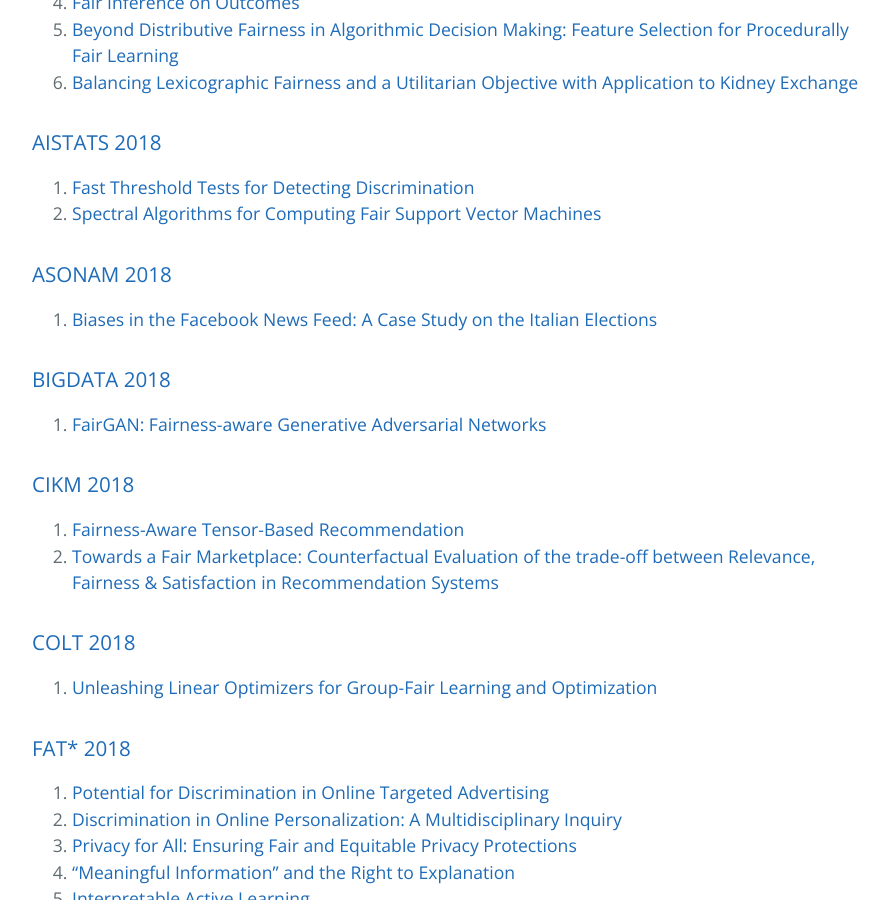
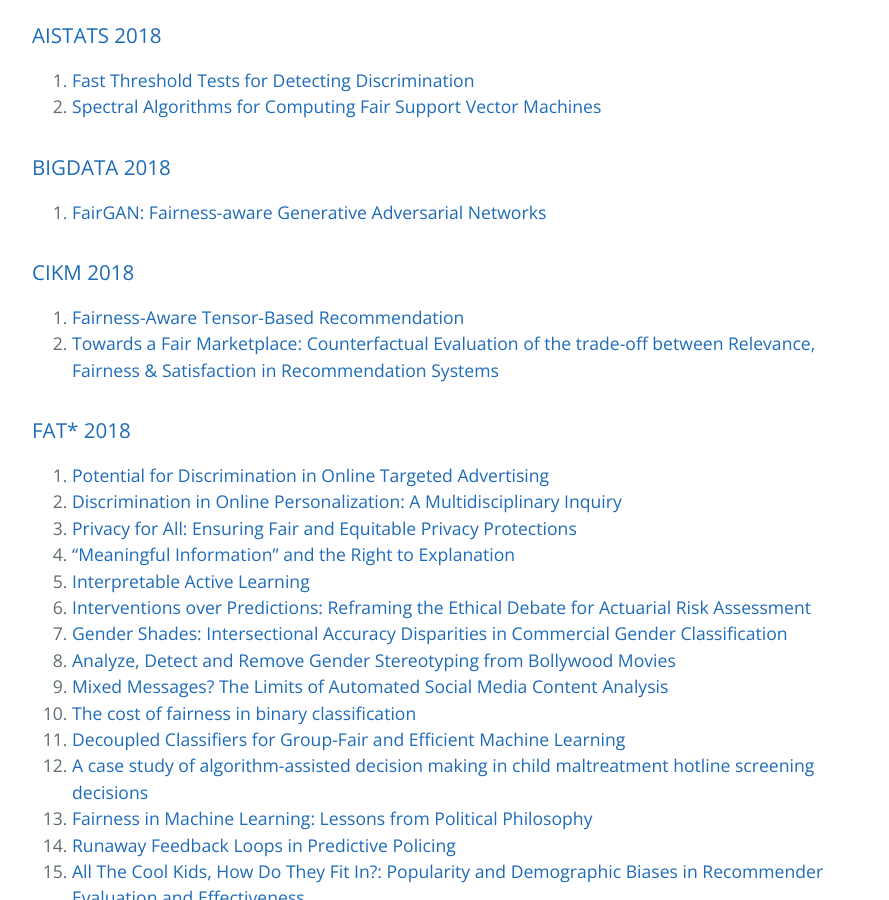
Before and after one commit to minakhan01/FairAI, a Jekyll site: the page built from conference.md, in a window 1280 px wide and 900 px high, scrolled down 4664 px. Shown: the whole window, without its empty margins (192-1081 px from the left). Built offline with Jekyll 4.4.1, drawn with Linux system fonts in a browser that asks for light colours; our own code applies the rules of GitHub Pages for plain Markdown files; some of the changed text lies outside the part shown.

Commit message:
Re-organize the conference list

```diff
--- a/conference.md
+++ b/conference.md
@@ -27,10 +27,6 @@ layout: default
 ### [CIKM 2019](https://dblp.uni-trier.de/db/conf/cikm/cikm2019.html)
 
 > TBA
-
-### [COLT 2019](https://dblp.uni-trier.de/db/conf/colt/colt2019.html)
-
-> *null*
 
 ### [FAT\* 2019](https://dblp.uni-trier.de/db/conf/fat/fat2019.html)
 
@@ -158,10 +154,6 @@ layout: default
 1. [Fast Threshold Tests for Detecting Discrimination](http://proceedings.mlr.press/v84/pierson18a)
 2. [Spectral Algorithms for Computing Fair Support Vector Machines](http://proceedings.mlr.press/v84/olfat18a)
 
-### [ASONAM 2018](https://dblp.uni-trier.de/db/conf/asunam/asonam2018.html)
-
-1. [Biases in the Facebook News Feed: A Case Study on the Italian Elections](https://ieeexplore.ieee.org/document/8508659)
-
 ### [BIGDATA 2018](https://dblp.uni-trier.de/db/conf/bigdataconf/bigdataconf2018.html)
 
 1. [FairGAN: Fairness-aware Generative Adversarial Networks](https://ieeexplore.ieee.org/document/8622525)
@@ -170,10 +162,6 @@ layout: default
 
 1. [Fairness-Aware Tensor-Based Recommendation](https://dl.acm.org/citation.cfm?doid=3269206.3271795)
 2. [Towards a Fair Marketplace: Counterfactual Evaluation of the trade-off between Relevance, Fairness & Satisfaction in Recommendation Systems](https://dl.acm.org/citation.cfm?doid=3269206.3272027)
-
-### [COLT 2018](https://dblp.uni-trier.de/db/conf/colt/colt2018.html)
-
-1. [Unleashing Linear Optimizers for Group-Fair Learning and Optimization](http://proceedings.mlr.press/v75/alabi18a.html)
 
 ### [FAT\* 2018](https://dblp.uni-trier.de/db/conf/fat/fat2018.html)
 
@@ -273,10 +262,6 @@ layout: default
 
 1. [FA\*IR: A Fair Top-k Ranking Algorithm](http://doi.acm.org/10.1145/3132847.3132938)
 1. [Algorithmic Bias: Do Good Systems Make Relevant Documents More Retrievable?](http://doi.acm.org/10.1145/3132847.3133135)
-
-### [COLT 2017](https://dblp.uni-trier.de/db/conf/colt/colt2017.html)
-
-1. [Learning Non-Discriminatory Predictors](http://proceedings.mlr.press/v65/woodworth17a/woodworth17a.pdf)
 
 ### [FAT\* 2017](https://dblp.uni-trier.de/db/conf/fat/fat2017.html)
 
@@ -347,10 +333,6 @@ layout: default
 > *null*
 
 ### [CIKM 2016](https://dblp.uni-trier.de/db/conf/cikm/cikm2016.html)
-
-> *null*
-
-### [COLT 2016](https://dblp.uni-trier.de/db/conf/colt/colt2016.html)
 
 > *null*
 
@@ -411,10 +393,6 @@ layout: default
 > *null*
 
 ### [CIKM 2015](https://dblp.uni-trier.de/db/conf/cikm/cikm2015.html)
-
-> *null*
-
-### [COLT 2015](https://dblp.uni-trier.de/db/conf/colt/colt2015.html)
 
 > *null*
 
```
Also changed, not shown: other parts of conference.md (+5 -3 lines), README.md (+7 -5 lines).
